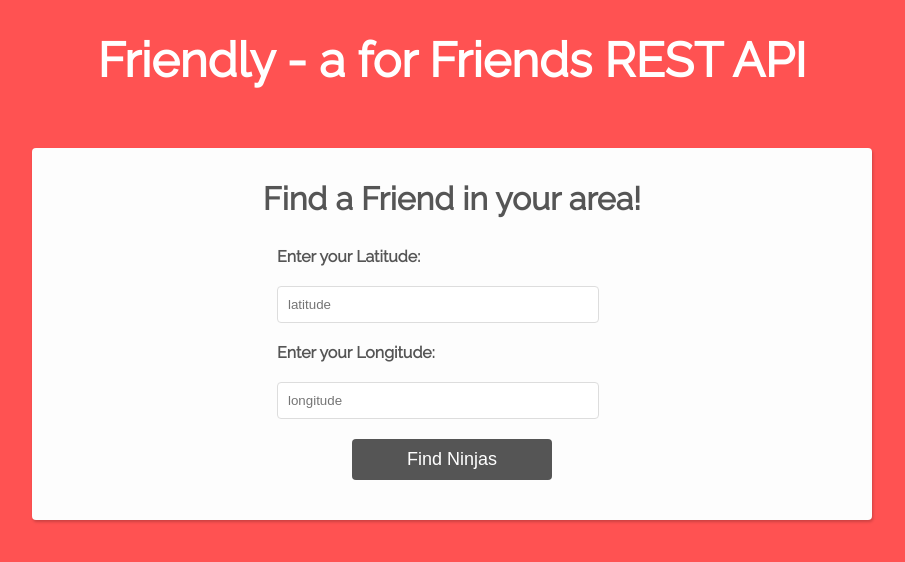
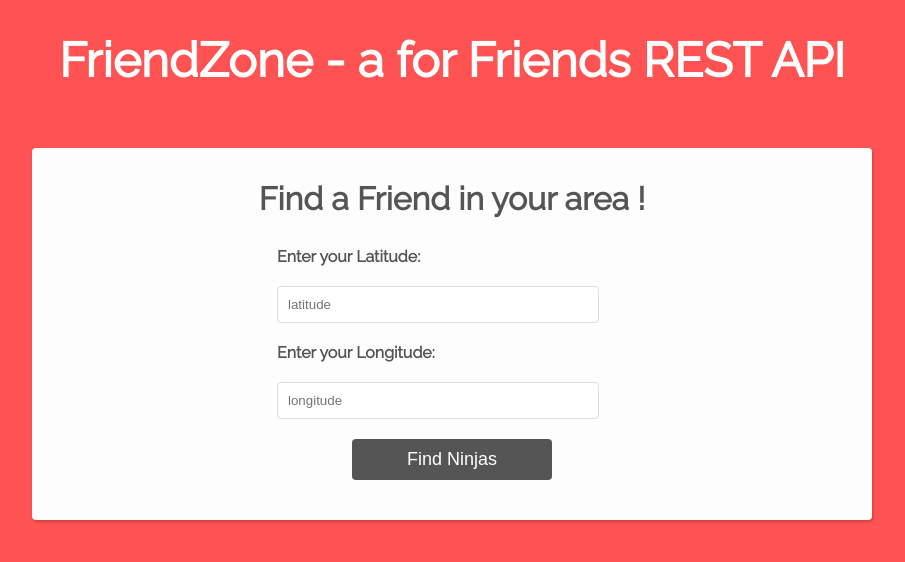
Before and after one commit to ChaitnayaD/restapi, a website: page public/index.html in a window 1280 px wide. Shown: the whole page, without its empty margins (188-1093 px from the left). Drawn offline with nearby package versions, Linux system fonts and the light colour scheme.

Commit message:
gitiignore

```diff
--- a/public/index.html
+++ b/public/index.html
@@ -10,9 +10,9 @@
 
 <body>
 
-    <h1 class="title">Friendly - a for Friends REST API</h1>
+    <h1 class="title">FriendZone - a for Friends REST API</h1>
     <div id="homepage">
-        <h1>Find a Friend  in your area!</h1>
+        <h1>Find a Friend  in your area !</h1>
         <div id="ninjas"></div>
     </div>
 
```
Also changed, not shown: 1 other file.
